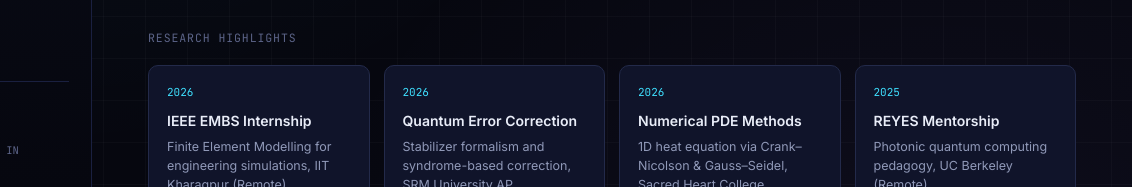
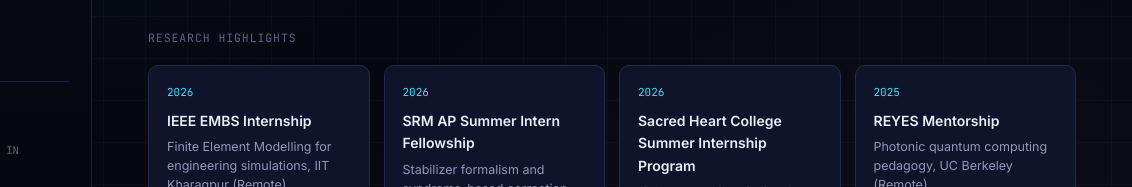
Before and after one commit to avatheman/abhishek-portfolio, a plain HTML site: page index.html in a window 1280 px wide. Shown: the part 613-800 px from the top of the page, 148-1280 px from the left. Drawn offline with Linux system fonts and the light colour scheme.

Commit message:
Update index.html

```diff
--- a/index.html
+++ b/index.html
@@ -159,12 +159,12 @@
       </a>
       <a class="highlight-card" href="research.html">
         <span class="highlight-year">2026</span>
-        <div class="highlight-name">Quantum Error Correction</div>
+        <div class="highlight-name">SRM AP Summer Intern Fellowship</div>
         <div class="highlight-desc">Stabilizer formalism and syndrome-based correction, SRM University AP.</div>
       </a>
       <a class="highlight-card" href="research.html">
         <span class="highlight-year">2026</span>
-        <div class="highlight-name">Numerical PDE Methods</div>
+        <div class="highlight-name">Sacred Heart College Summer Internship Program</div>
         <div class="highlight-desc">1D heat equation via Crank–Nicolson &amp; Gauss–Seidel, Sacred Heart College.</div>
       </a>
       <a class="highlight-card" href="research.html">
```
